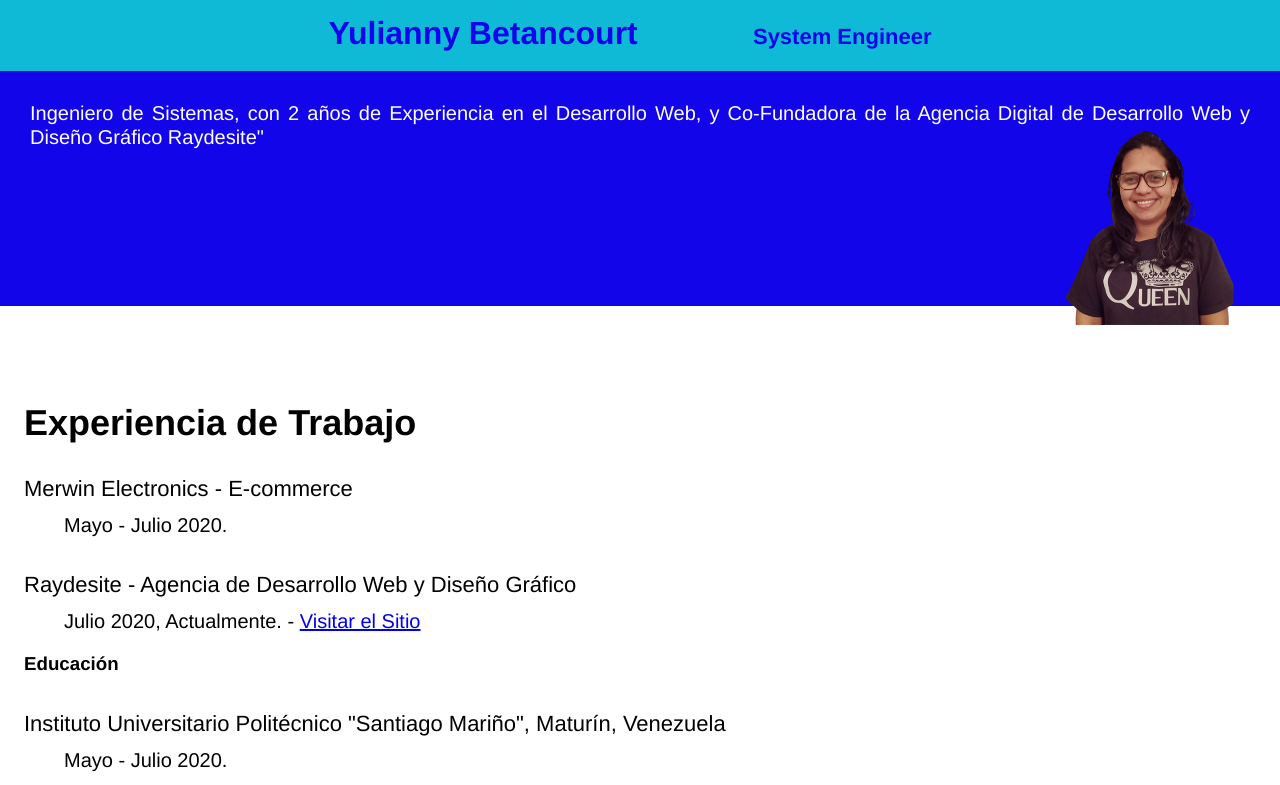
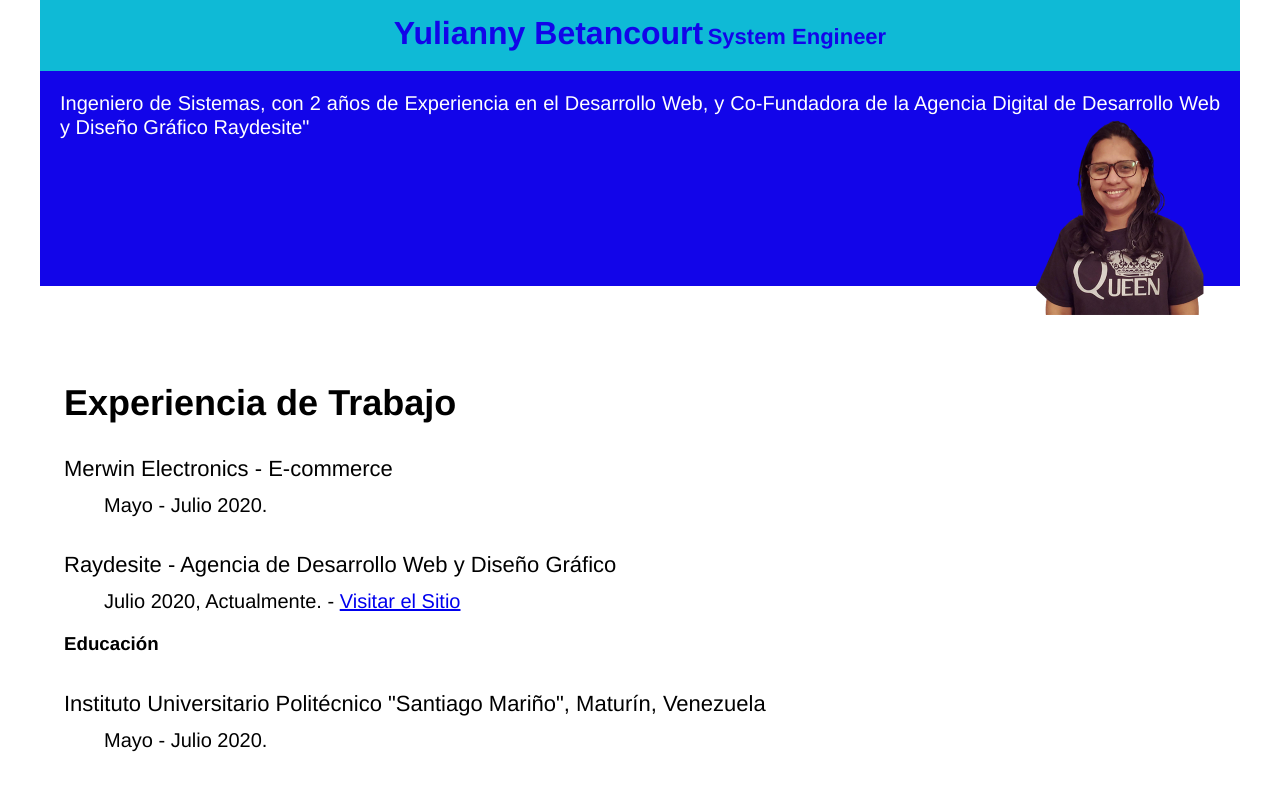
Before and after one commit to yuliannydev/HTML-CSS-JAVASCRIPT, a plain HTML site: page Curriculum-Vitae/index.html in a window 1280 px wide. Shown: the top 785 px of the page. Drawn offline with Linux system fonts and the light colour scheme.

Commit message:
:lipstick: Update margin

```diff
--- a/Curriculum-Vitae/styles.css
+++ b/Curriculum-Vitae/styles.css
@@ -2,7 +2,9 @@ body {
   font-family: Helvetica, Arial, sans-serif;
   text-align: center;
   padding: 0;
-  margin: 0;
+  margin: 0 auto;
+  width: 100%;
+  max-width: 1200px;
   box-sizing: border-box;
   line-height: 1.5em;
 }
@@ -12,7 +14,6 @@ header {
 }
 h1 {
   display: inline-block;
-  width: 400px;
   font-weight: 700;
   text-align: right;
 }
@@ -25,7 +26,6 @@ h2 {
 }
 p {
   display: inline-block;
-  width: 400px;
   font-weight: 700;
   font-size: 22px;
 }
@@ -34,7 +34,7 @@ p {
   color: #ffffff;
   text-align: justify;
   height: 175px;
-  padding: 30px;
+  padding: 20px;
   font-size: 20px;
   margin-top: 0px;
   display: inline-block;
@@ -53,7 +53,7 @@ dt {
 dd {
   font-size: 20px;
 }
-div {
+section {
   margin-top: 10px;
 }
 footer {
```
